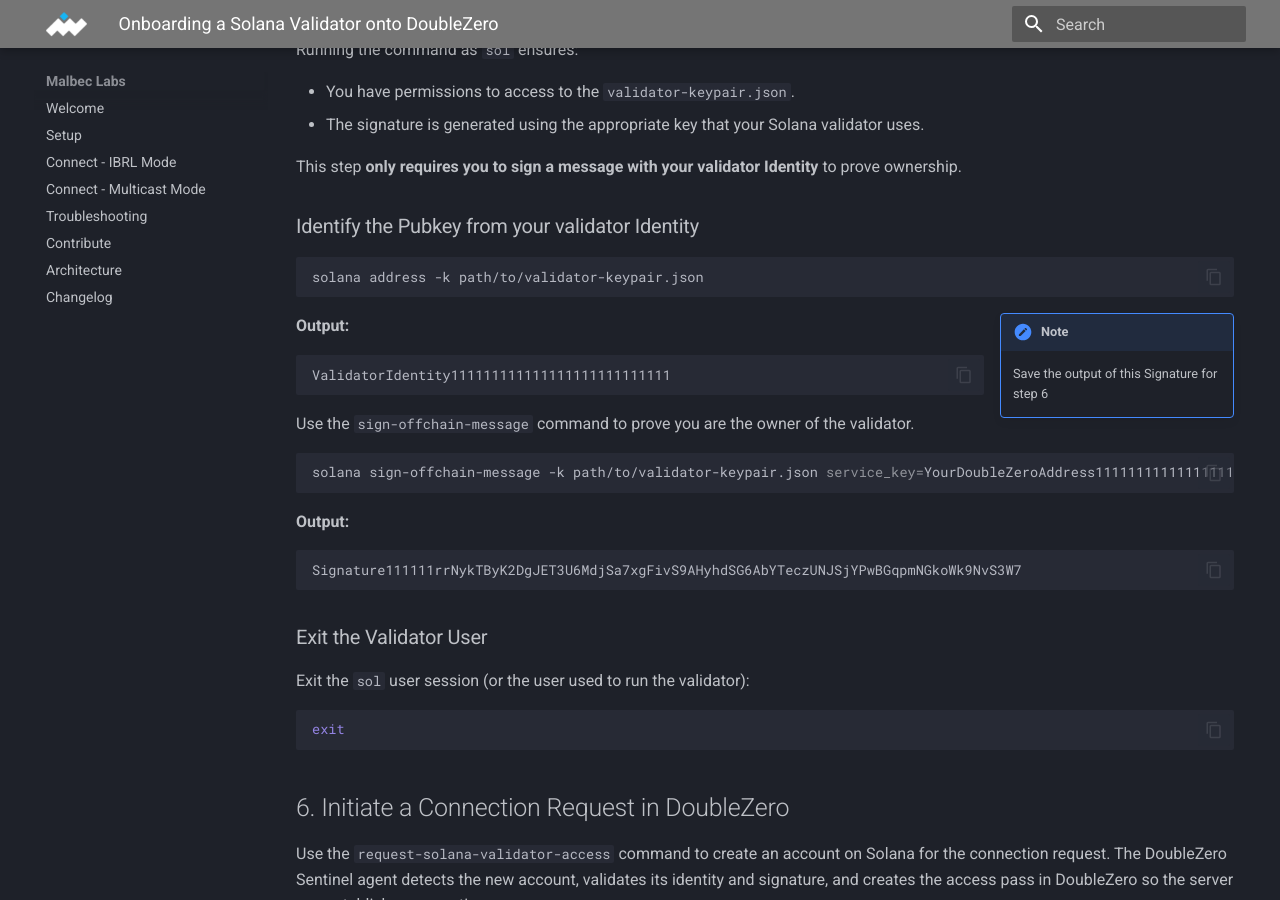
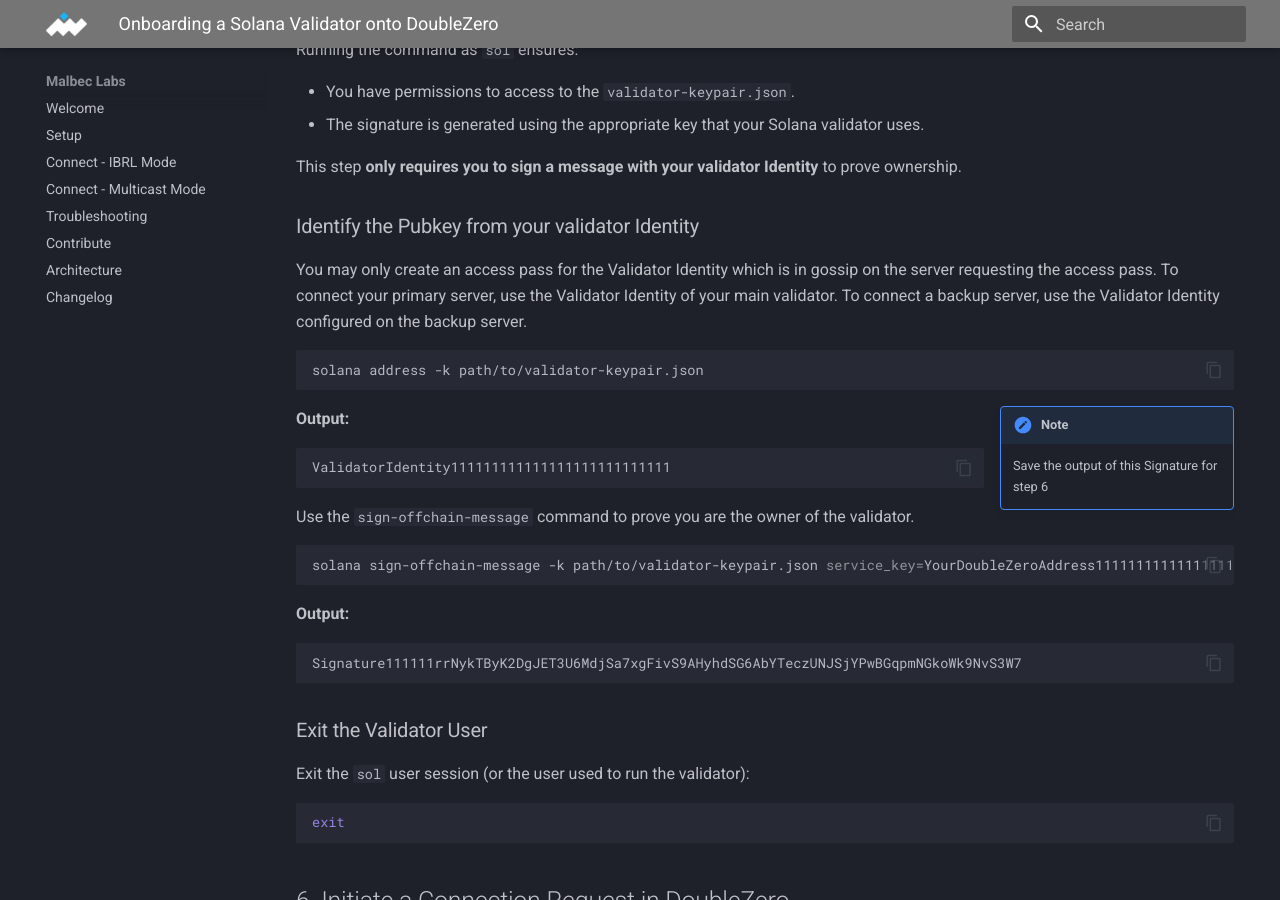
Before and after one commit to malbeclabs/docs, an MkDocs documentation site: the page built from docs/mainnet-beta-migration.md, in a window 1280 px wide and 900 px high, scrolled down 2877 px. Built offline with MkDocs 1.6.1 and Material for MkDocs 9.7.7, drawn with Linux system fonts in a browser that asks for light colours.

Commit message:
add language for backup

````diff
--- a/docs/mainnet-beta-migration.md
+++ b/docs/mainnet-beta-migration.md
@@ -14,6 +14,7 @@
 - Firewall rules permit outbound connections for DoubleZero and Solana RPC as needed including
  GRE (ip proto 47) and BGP (169.254.0.0/16 on tcp/179)
 - Optional but useful: jq and curl for debugging
+
 
 [comment]: # (We need to link the firewall troubleshooting guide to explain the firewall rules)
 
@@ -124,11 +125,15 @@
 
 ### Identify the Pubkey from your validator Identity
 
+You may only create an access pass for the Validator Identity which is in gossip on the server requesting the access pass.
+To connect your primary server, use the Validator Identity of your main validator. To connect a backup server, use the Validator Identity configured on the backup server.
+
 ```bash
 solana address -k path/to/validator-keypair.json
 ```
 !!! note inline end
       Save the output of this Signature for step 6
+
 
 **Output:**
 ```bash
````
